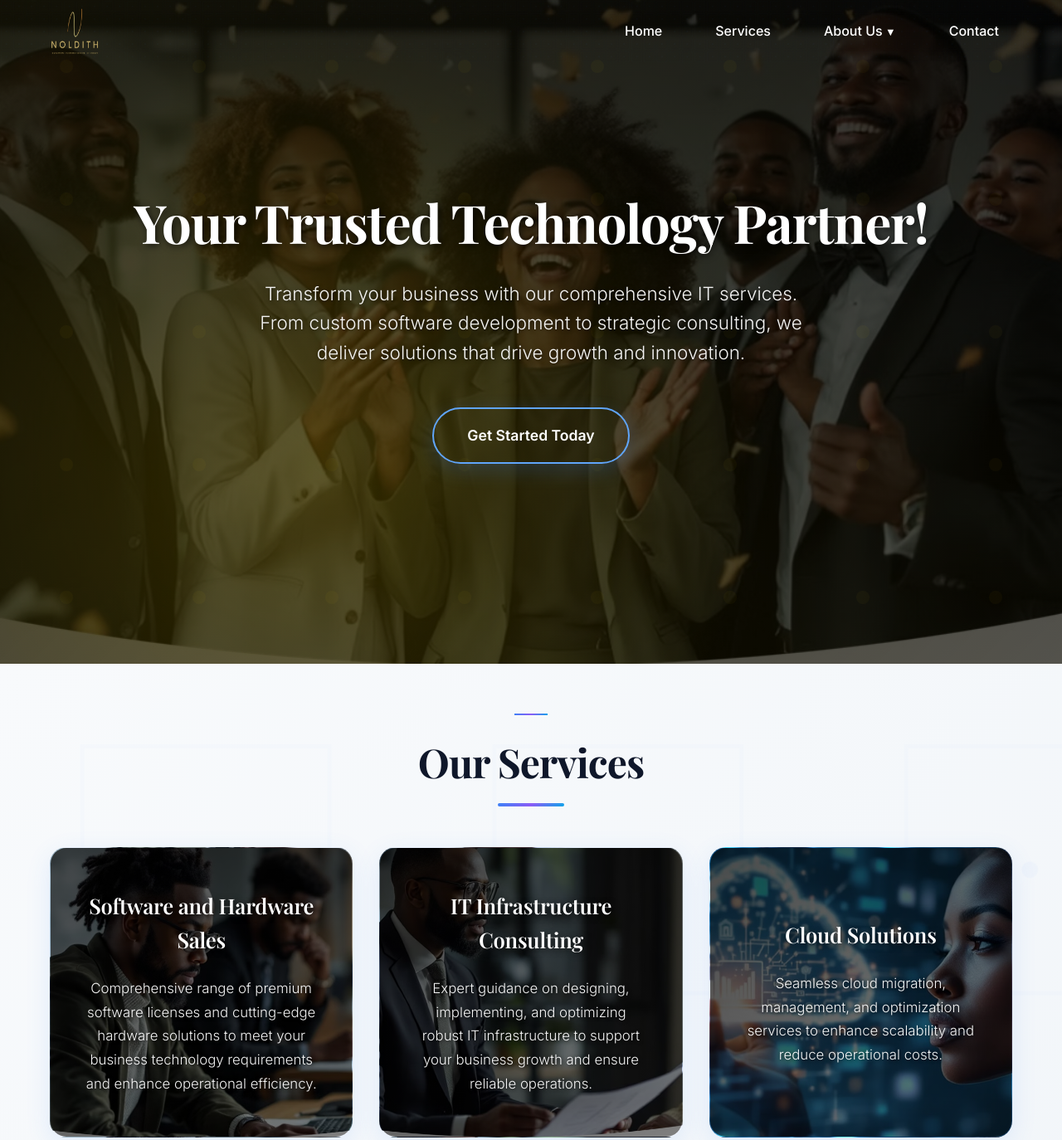
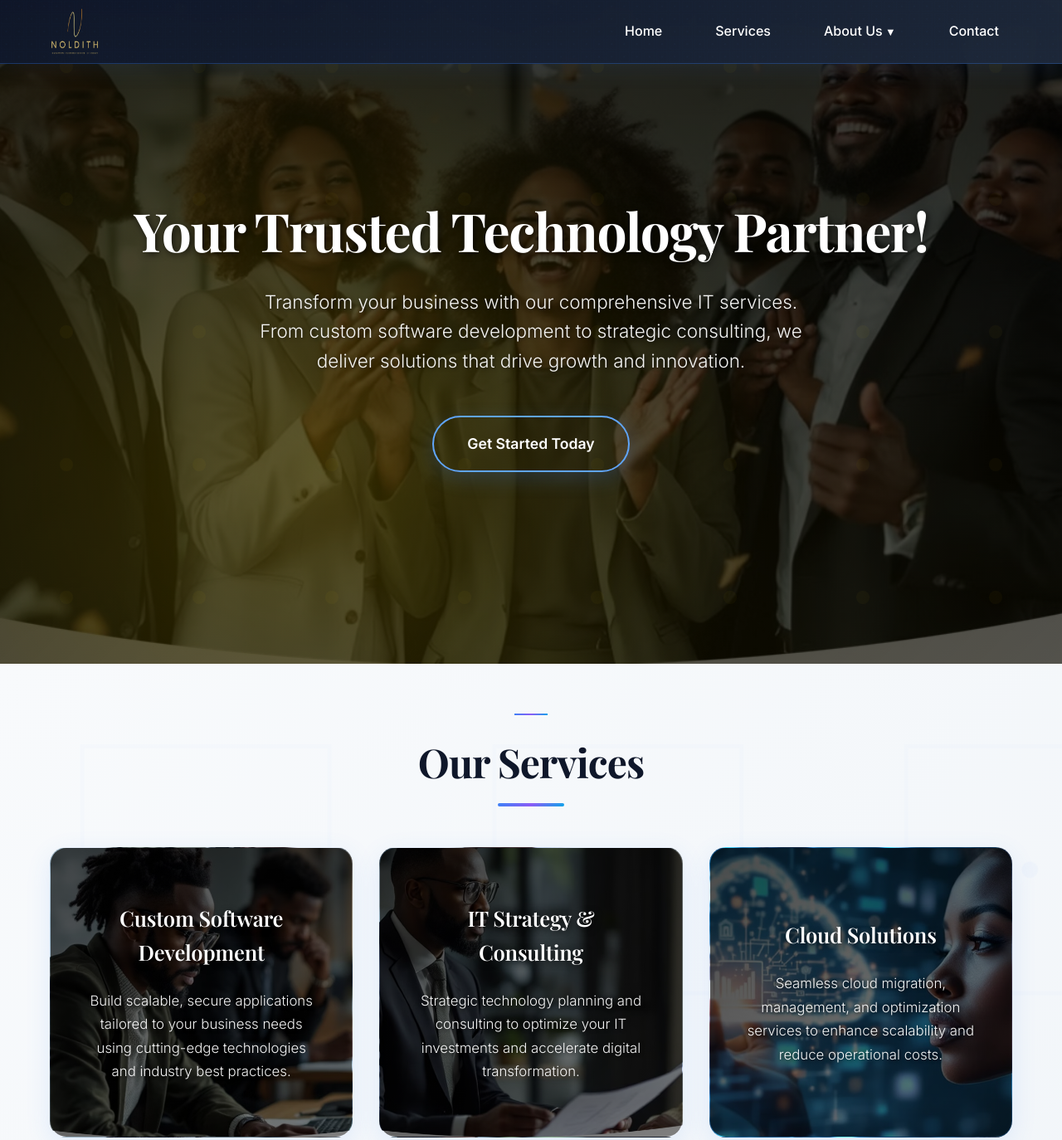
Before and after one commit to ddjara/noldith, a plain HTML site: page index.html in a window 1280 px wide. Shown: the top 1374 px of the page at 83% size. Drawn offline with nearby package versions, Linux system fonts and the light colour scheme.

```diff
--- a/index.html
+++ b/index.html
@@ -75,11 +75,14 @@
             padding: 0 20px;
         }
         header {
-            background: transparent;
-            position: absolute;
+            background: linear-gradient(135deg, rgba(15, 23, 42, 0.95) 0%, rgba(30, 41, 59, 0.95) 100%);
+            backdrop-filter: blur(20px);
+            box-shadow: 0 4px 30px rgba(59, 130, 246, 0.1);
+            position: fixed;
             width: 100%;
             top: 0;
             z-index: 1000;
+            border-bottom: 1px solid rgba(59, 130, 246, 0.3);
             transition: all 0.3s ease;
         }
 
@@ -96,9 +99,7 @@
         }
 
         header.scrolled {
-            position: fixed;
             background: linear-gradient(135deg, rgba(15, 23, 42, 0.98) 0%, rgba(30, 41, 59, 0.98) 100%);
-            backdrop-filter: blur(20px);
             box-shadow: 0 8px 40px rgba(59, 130, 246, 0.2);
             border-bottom: 2px solid var(--accent);
         }
@@ -144,15 +145,15 @@
         .dropdown-content {
             display: none;
             position: absolute;
-            background: rgba(0, 0, 0, 0.3);
-            backdrop-filter: blur(15px);
+            background: rgba(15, 23, 42, 0.95);
+            backdrop-filter: blur(10px);
             min-width: 200px;
-            box-shadow: 0 8px 16px rgba(0, 0, 0, 0.2);
+            box-shadow: 0 8px 16px rgba(59, 130, 246, 0.2);
             border-radius: 8px;
             top: 100%;
             left: 0;
             z-index: 1001;
-            border: 1px solid rgba(255, 255, 255, 0.1);
+            border: 1px solid rgba(59, 130, 246, 0.3);
         }
         .dropdown-content a {
             color: var(--white);
@@ -210,7 +211,7 @@
             background-size: cover;
             background-position: center;
             background-attachment: fixed;
-            padding: 0;
+            padding: 120px 0 100px;
             text-align: center;
             position: relative;
             min-height: 100vh;
@@ -1233,12 +1234,12 @@
             <h2 class="section-title elegant-text fade-in">Our Services</h2>
             <div class="services-grid">
                 <div class="service-card" style="background-image: url('Custom Software Development.jpg')">
-                    <h3>Software and Hardware Sales</h3>
-                    <p>Comprehensive range of premium software licenses and cutting-edge hardware solutions to meet your business technology requirements and enhance operational efficiency.</p>
+                    <h3>Custom Software Development</h3>
+                    <p>Build scalable, secure applications tailored to your business needs using cutting-edge technologies and industry best practices.</p>
                 </div>
                 <div class="service-card" style="background-image: url('IT Strategy and Consulting.jpg')">
-                    <h3>IT Infrastructure Consulting</h3>
-                    <p>Expert guidance on designing, implementing, and optimizing robust IT infrastructure to support your business growth and ensure reliable operations.</p>
+                    <h3>IT Strategy & Consulting</h3>
+                    <p>Strategic technology planning and consulting to optimize your IT investments and accelerate digital transformation.</p>
                 </div>
                 <div class="service-card" style="background-image: url('Cloud Solutions.jpg')">
                     <h3>Cloud Solutions</h3>
@@ -1506,7 +1507,15 @@
             }
         }
 
-        // Header scroll effect disabled - header blends with hero
+        // Header scroll effect
+        window.addEventListener('scroll', function() {
+            const header = document.querySelector('header');
+            if (window.scrollY > 100) {
+                header.classList.add('scrolled');
+            } else {
+                header.classList.remove('scrolled');
+            }
+        });
 
         // Smooth scroll animation observer
         const observerOptions = {
```
Also changed, not shown: careers.html (+0 -1 lines), company.html (+2 -2 lines).
